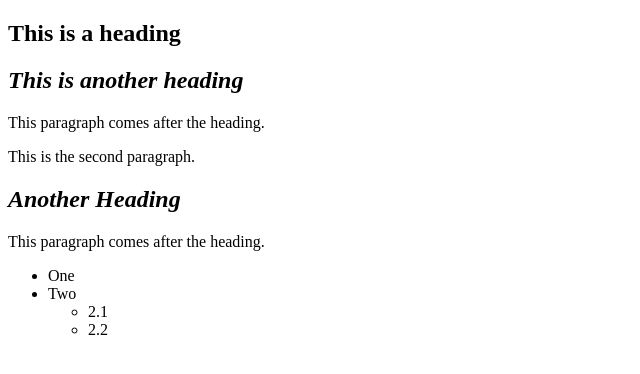
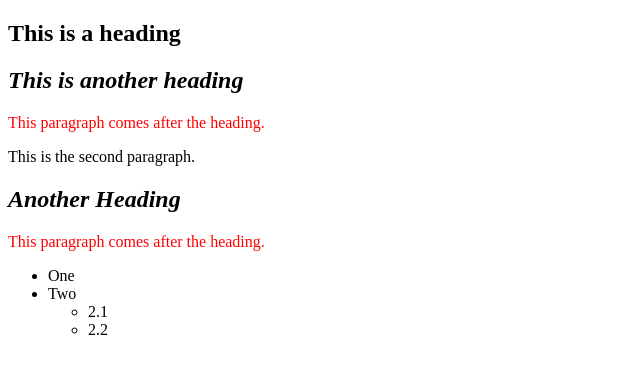
Before and after one commit to JulsLin/week6, a plain HTML site: page index.html in a window 1280 px wide. Shown: the whole page, without its empty margins (0-640 px from the left). Drawn offline with Linux system fonts and the light colour scheme.

Commit message:
make paragraphs directly following h2 red

```diff
--- a/stylesheet.css
+++ b/stylesheet.css
@@ -1,3 +1,7 @@
 div > h2 {
     font-style: italic;
 }
+
+h2 + p {
+    color: red;
+}
```
